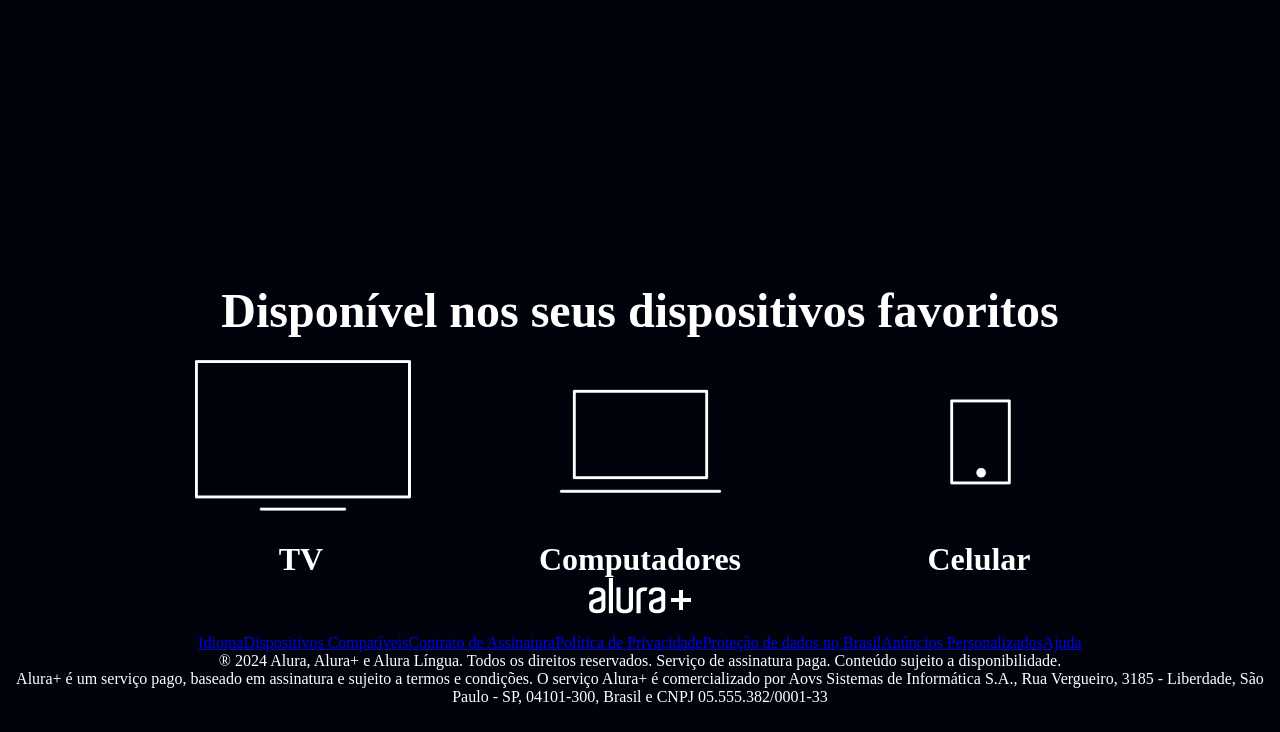
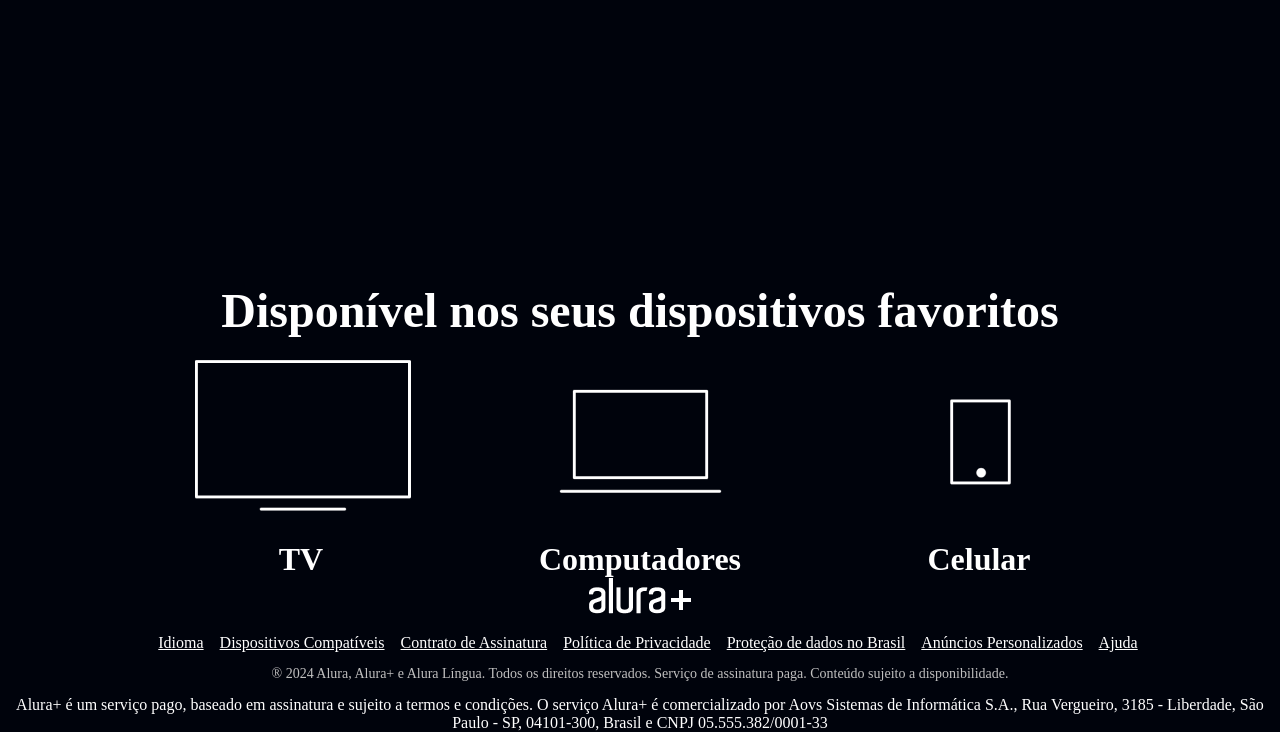
Before and after one commit to BielHenrique19/Alura-Flix, a plain HTML site: page index.html in a window 1280 px wide. Shown: the part 2917-3649 px from the top of the page. Before the commit the page ends 3623 px from the top, so only its background shows below. Drawn offline with Linux system fonts and the light colour scheme.

Commit message:
Add files via upload

```diff
--- a/style.css
+++ b/style.css
@@ -117,3 +117,15 @@
   list-style-type: none;
   margin-top: 1em;
 }
+
+.lista_link a{
+    text-decoration:nome;
+    color: var(--branco-principal);
+    margin-left: 1em;
+}
+
+.rodape_texto{
+    margin: 1em 0;
+    color: var(--cinza-secundario);
+    font-size: 14px;
+}
```
